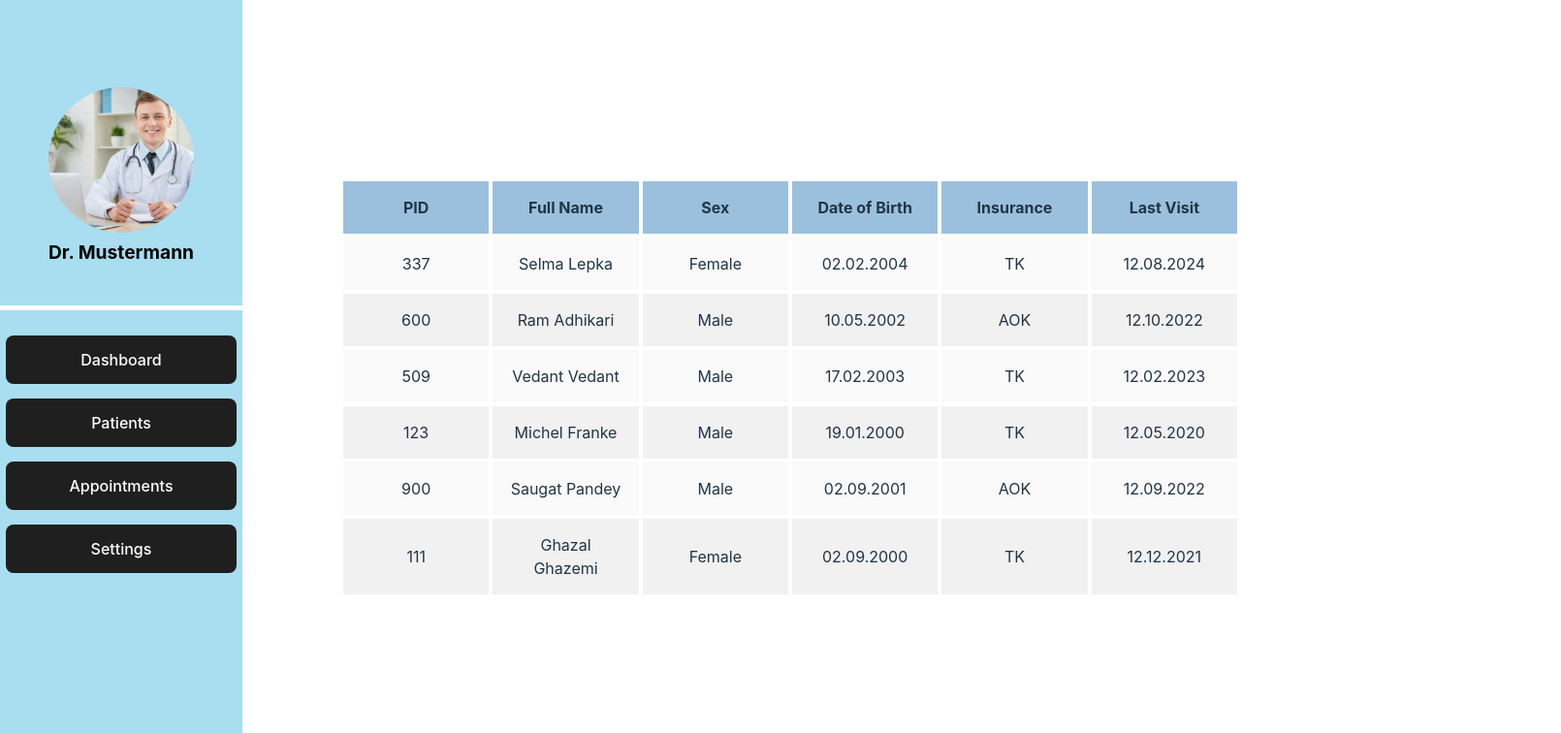
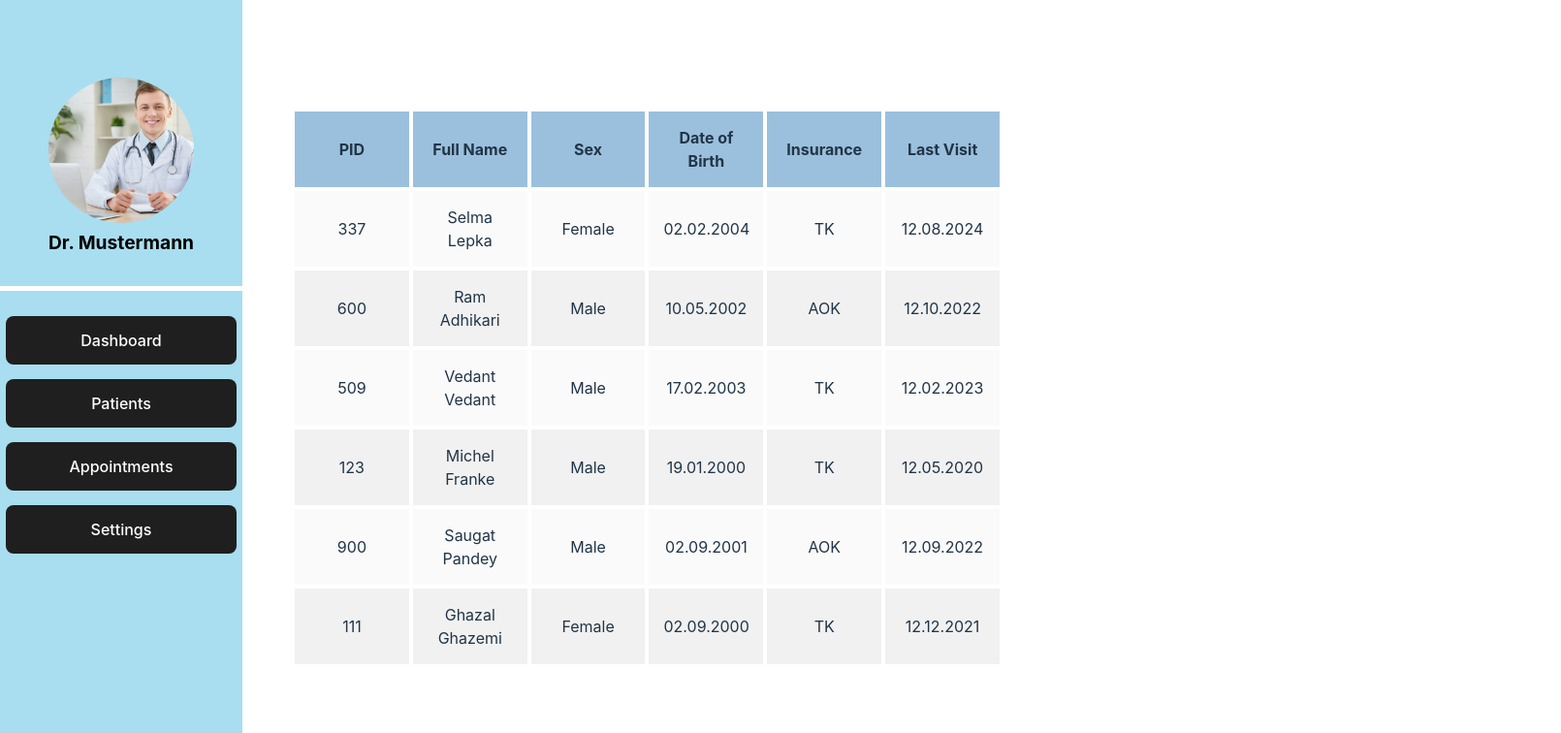
Before and after one commit to Saugat-Pandey/MedicalDashboard, a React (Vite) app: page /patients in a window 1280 px wide. Shown: the top 756 px of the page at 97% size, 1610 px wide, since content can reach past the window. Built offline with nearby package versions, Linux system fonts and the light colour scheme.

Commit message:
Fix Dashboard Overlay

```diff
--- a/src/components/PatientsPage.css
+++ b/src/components/PatientsPage.css
@@ -1,37 +1,37 @@
 /* Container for the table */
-div {
+.patients-page-container div {
     padding: 10px;
     margin: 0;
     max-width: 100%;
     width: 100%;
 }
 
-table {
+.patients-page-container table {
     width: 75%;
     border-collapse: collapse;
     table-layout: fixed;
     margin-left: 0;
 }
 
-th, td {
+.patients-page-container th, .patients-page-container td {
     padding: 15px;
     text-align: center;
     border: 4px solid #ffffff;
 }
 
-th {
+.patients-page-container th {
     background-color: #9bc0dd;
     font-weight: bold;
 }
 
-tbody tr:nth-child(odd) {
+.patients-page-container tbody tr:nth-child(odd) {
     background-color: #fafafa;
 }
 
-tbody tr:nth-child(even) {
+.patients-page-container tbody tr:nth-child(even) {
     background-color: #f1f1f1;
 }
 
-tbody tr:hover {
+.patients-page-container tbody tr:hover {
     background-color: #adc687;
 }
--- a/src/components/PatientsPage.jsx
+++ b/src/components/PatientsPage.jsx
@@ -1,4 +1,5 @@
 import React, { useState } from 'react';
+import './PatientsPage.css';
 
 function PatientTable() {
     const [patients, setPatients] = useState([
@@ -11,7 +12,7 @@ function PatientTable() {
     ]);
 
     return (
-        <div>
+        <div className="patients-page-container">
             <table>
                 <thead>
                 <tr>
--- a/src/pages/appointments.css
+++ b/src/pages/appointments.css
@@ -4,7 +4,7 @@
     margin-left: 300px; /* Sidebar width */
     background-color: #e0f7fa; /* Light blue background */
     height: 100vh; /* Full viewport height */
-    padding: 0;
+    padding: 10px;
     width: calc(100vw - 300px);; /* Full viewport width */
     box-sizing: border-box;
 }
```
